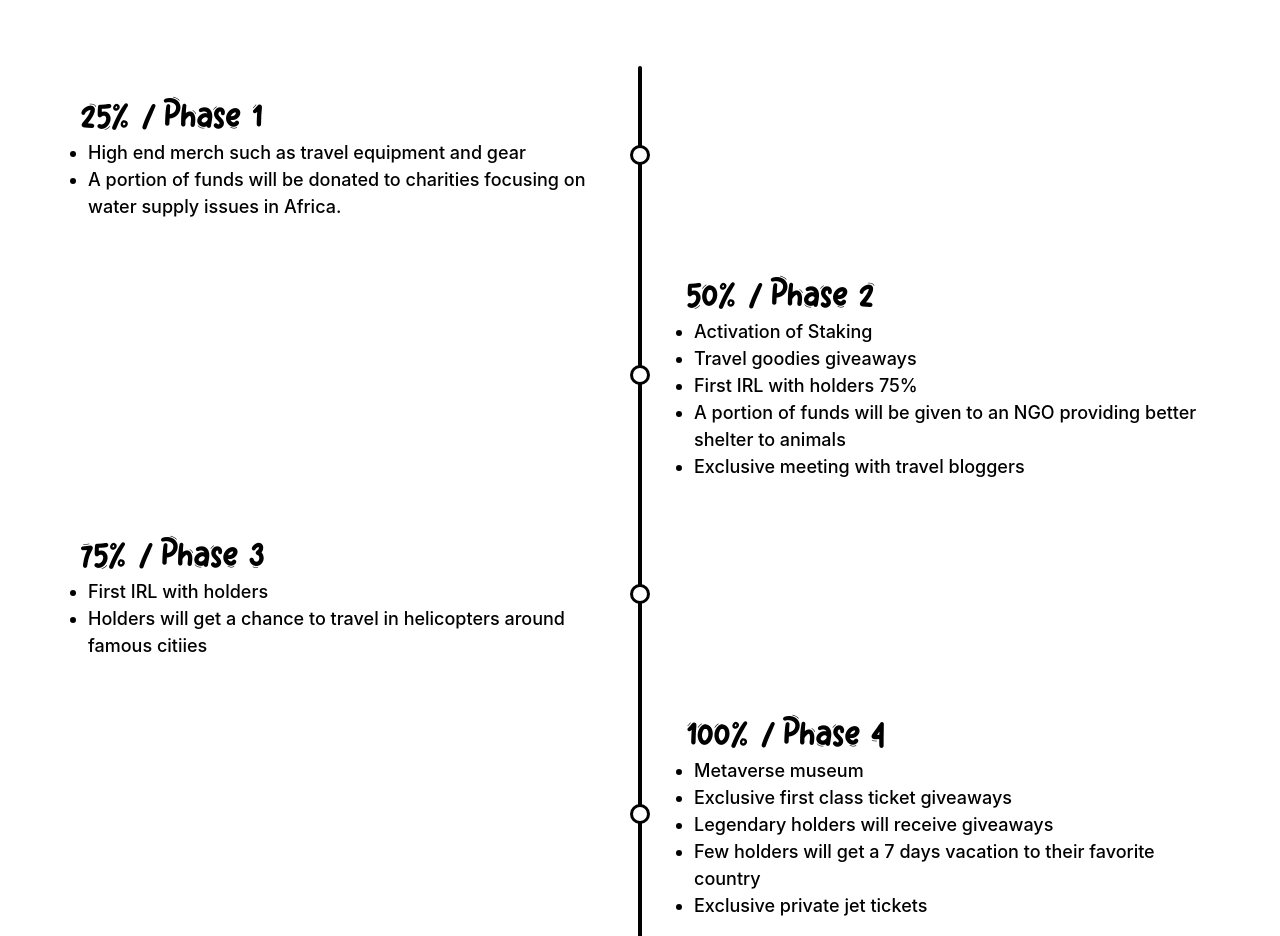
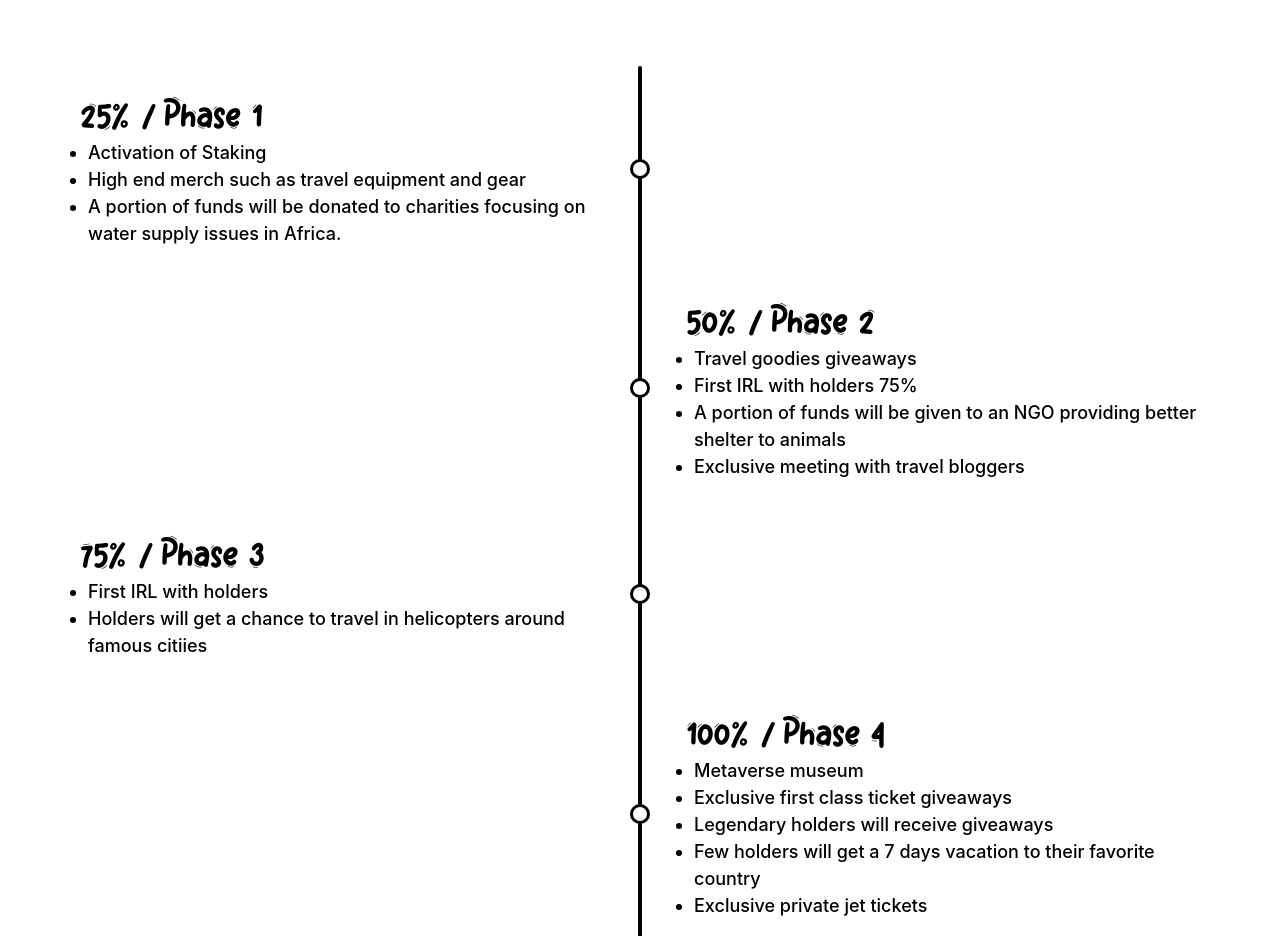
Before and after one commit to Mj835/thebohemianboys, a Next.js app: page / in a window 1280 px wide. Shown: the part 1020-1956 px from the top of the page. Built offline with nearby package versions, Linux system fonts and the light colour scheme.

Commit message:
revert changes

```diff
--- a/components/Roadmap.js
+++ b/components/Roadmap.js
@@ -12,6 +12,8 @@ const Roadmap = () => {
 
               <div>
                 <ul style={{ listStyle: "disc", marginLeft: 25 }}>
+                  <li>Activation of Staking</li>
+
                   <li>High end merch such as travel equipment and gear</li>
                   <li>
                     A portion of funds will be donated to charities focusing on
@@ -29,7 +31,6 @@ const Roadmap = () => {
 
               <div>
                 <ul style={{ listStyle: "disc", marginLeft: 25 }}>
-                  <li>Activation of Staking</li>
                   <li>Travel goodies giveaways</li>
                   <li>First IRL with holders 75%</li>
                   <li>
```
